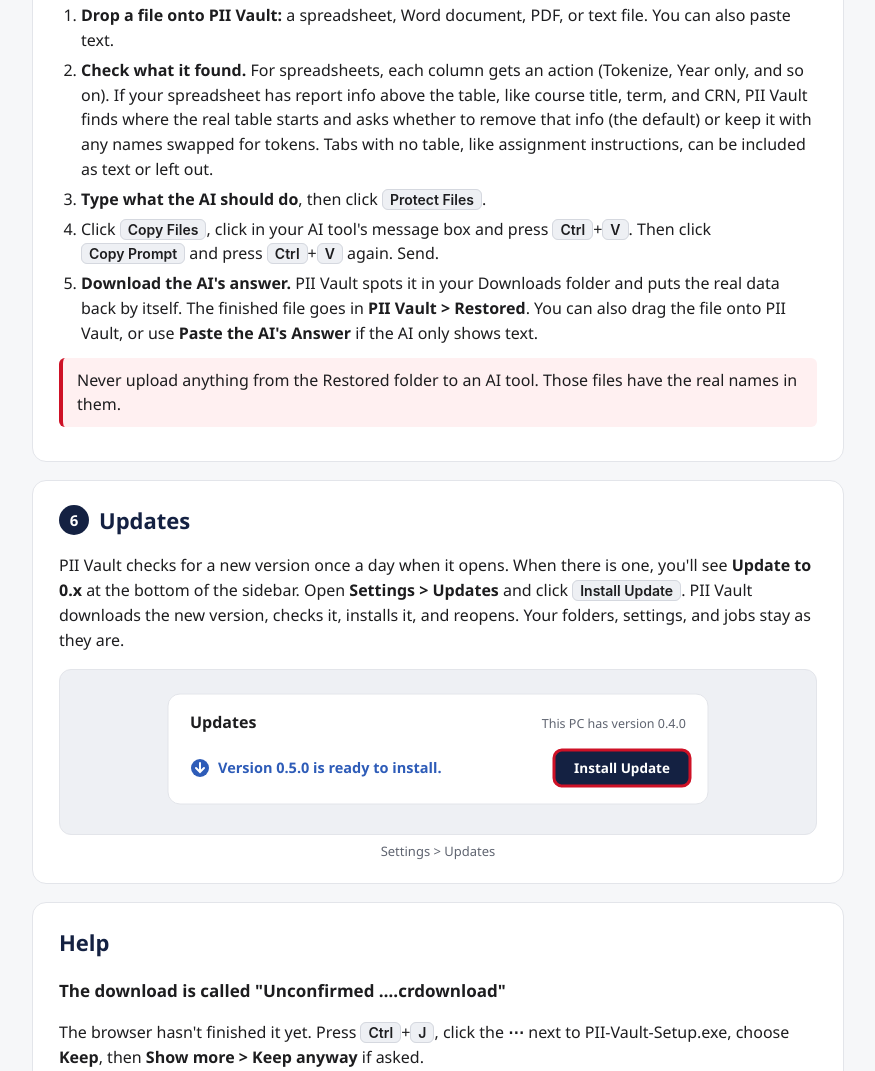
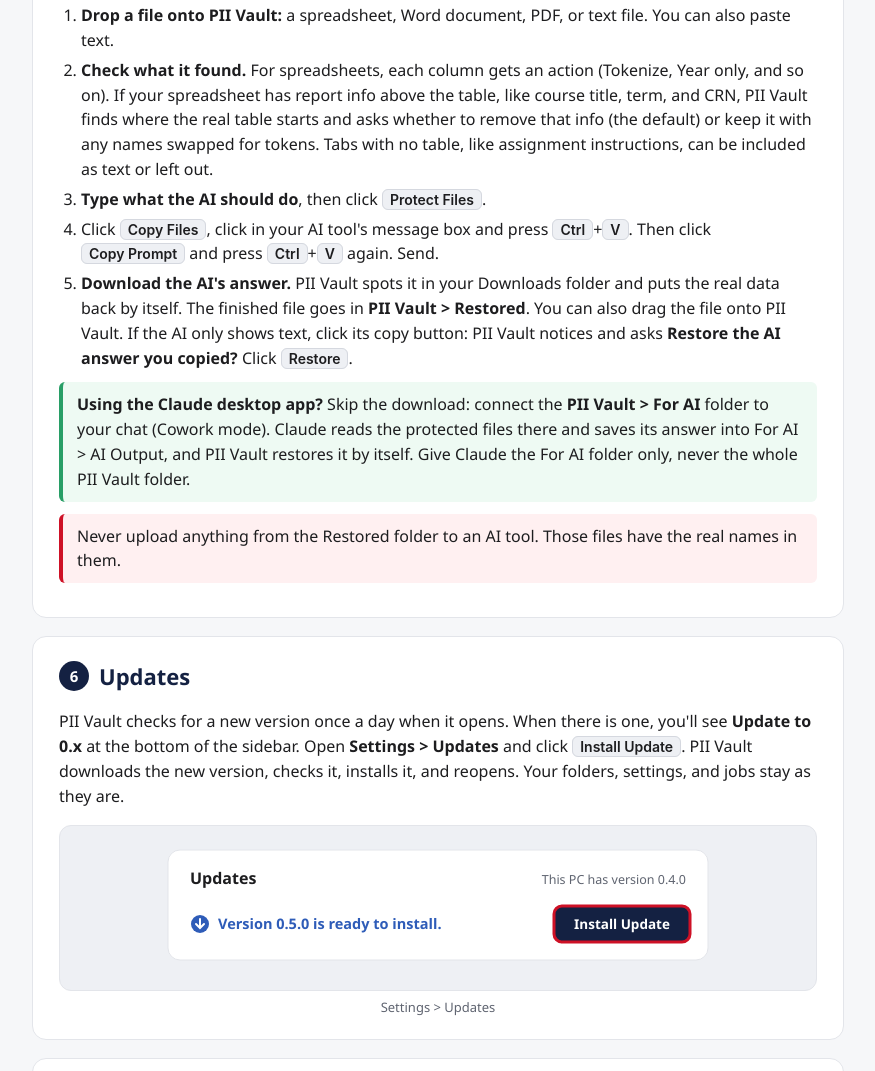
Before and after one commit to stephen-dawkins/pii-vault, a plain HTML site: page START_HERE_WINDOWS.html in a window 1280 px wide. Shown: the part 3220-4291 px from the top of the page, without its empty margins (202-1077 px from the left). Drawn offline with Linux system fonts and the light colour scheme.

Commit message:
Windows guide: copy-to-restore and the Claude folder tip
Co-Authored-By: Claude Opus 5.5 <noreply@anthropic.com>
Claude-Session: https://claude.ai/code/session_01QP8ez3122EUqebiWhA2fXs

```diff
--- a/START_HERE_WINDOWS.html
+++ b/START_HERE_WINDOWS.html
@@ -188,8 +188,9 @@
     <li><b>Check what it found.</b> For spreadsheets, each column gets an action (Tokenize, Year only, and so on). If your spreadsheet has report info above the table, like course title, term, and CRN, PII Vault finds where the real table starts and asks whether to remove that info (the default) or keep it with any names swapped for tokens. Tabs with no table, like assignment instructions, can be included as text or left out.</li>
     <li><b>Type what the AI should do</b>, then click <span class="ui">Protect Files</span>.</li>
     <li>Click <span class="ui">Copy Files</span>, click in your AI tool's message box and press <kbd>Ctrl</kbd>+<kbd>V</kbd>. Then click <span class="ui">Copy Prompt</span> and press <kbd>Ctrl</kbd>+<kbd>V</kbd> again. Send.</li>
-    <li><b>Download the AI's answer.</b> PII Vault spots it in your Downloads folder and puts the real data back by itself. The finished file goes in <b>PII Vault &gt; Restored</b>. You can also drag the file onto PII Vault, or use <b>Paste the AI's Answer</b> if the AI only shows text.</li>
+    <li><b>Download the AI's answer.</b> PII Vault spots it in your Downloads folder and puts the real data back by itself. The finished file goes in <b>PII Vault &gt; Restored</b>. You can also drag the file onto PII Vault. If the AI only shows text, click its copy button: PII Vault notices and asks <b>Restore the AI answer you copied?</b> Click <span class="ui">Restore</span>.</li>
   </ol>
+  <div class="ok"><b>Using the Claude desktop app?</b> Skip the download: connect the <b>PII Vault &gt; For AI</b> folder to your chat (Cowork mode). Claude reads the protected files there and saves its answer into For AI &gt; AI Output, and PII Vault restores it by itself. Give Claude the For AI folder only, never the whole PII Vault folder.</div>
   <div class="warn">Never upload anything from the Restored folder to an AI tool. Those files have the real names in them.</div>
 </section>
 
```
